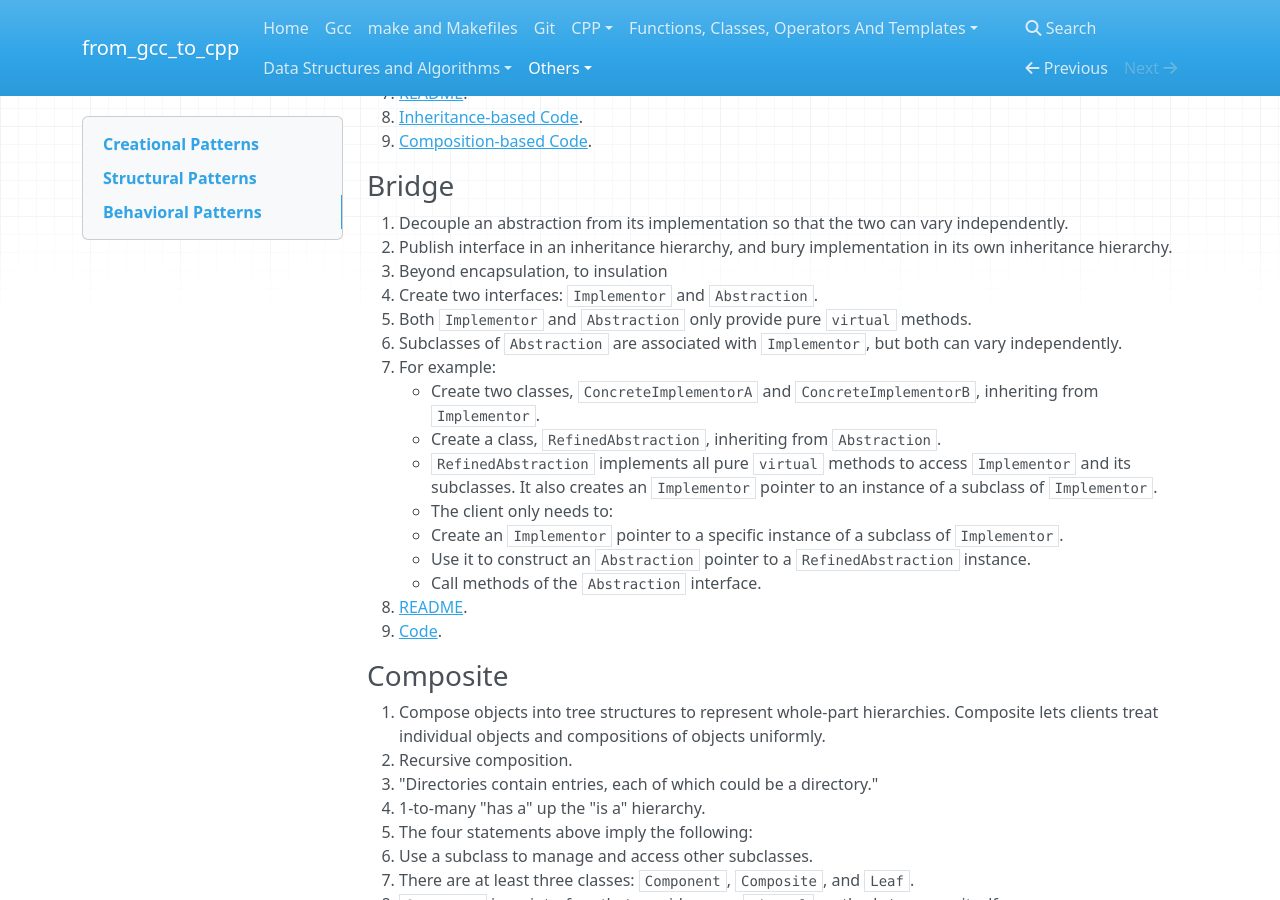
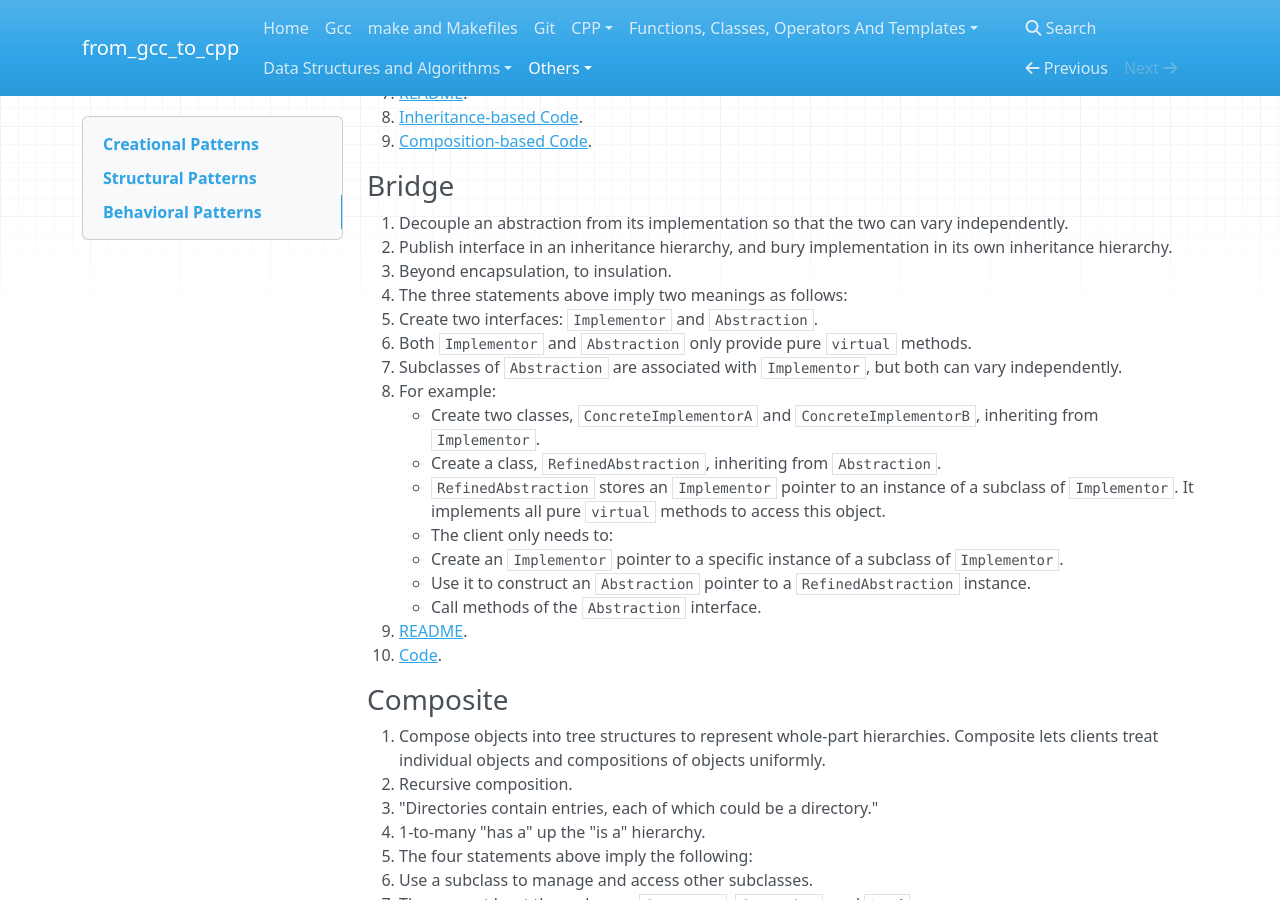
Before and after one commit to 0BananaBig0/from_gcc_to_cpp, an MkDocs documentation site: the page built from docs/DesignPatterns.md, in a window 1280 px wide and 900 px high, scrolled down 3622 px. Built offline with MkDocs 1.6.1, drawn with Linux system fonts in a browser that asks for light colours; nearby versions of some CDN libraries; some of the changed text lies outside the part shown.

Commit message:
supplement and correct the content on Bridge design pattern

```diff
--- a/docs/DesignPatterns.md
+++ b/docs/DesignPatterns.md
@@ -170,7 +170,8 @@
 1. Decouple an abstraction from its implementation so that the two can vary independently.
 2. Publish interface in an inheritance hierarchy, and bury implementation in its own inheritance
    hierarchy.
-3. Beyond encapsulation, to insulation
+3. Beyond encapsulation, to insulation.
+4. The three statements above imply two meanings as follows:
    - Create two interfaces: `Implementor` and `Abstraction`.
    - Both `Implementor` and `Abstraction` only provide pure `virtual` methods.
    - Subclasses of `Abstraction` are associated with `Implementor`, but both can vary independently.
@@ -178,15 +179,14 @@
      - Create two classes, `ConcreteImplementorA` and `ConcreteImplementorB`, inheriting from
        `Implementor`.
      - Create a class, `RefinedAbstraction`, inheriting from `Abstraction`.
-     - `RefinedAbstraction` implements all pure `virtual` methods to access `Implementor` and its
-       subclasses. It also creates an `Implementor` pointer to an instance of a subclass of
-       `Implementor`.
+     - `RefinedAbstraction` stores an `Implementor` pointer to an instance of a subclass of
+       `Implementor`. It implements all pure `virtual` methods to access this object.
      - The client only needs to:
        - Create an `Implementor` pointer to a specific instance of a subclass of `Implementor`.
        - Use it to construct an `Abstraction` pointer to a `RefinedAbstraction` instance.
        - Call methods of the `Abstraction` interface.
-4. [README](https://gitee.com/banana33/design-patterns-cpp/tree/master/bridge).
-5. [Code](https://gitee.com/banana33/design-patterns-cpp/blob/master/bridge/Bridge.cpp).
+5. [README](https://gitee.com/banana33/design-patterns-cpp/tree/master/bridge).
+6. [Code](https://gitee.com/banana33/design-patterns-cpp/blob/master/bridge/Bridge.cpp).
 
 ### Composite
 
@@ -283,8 +283,8 @@
 2. Use an extra level of indirection to support distributed, controlled, or intelligent access.
 3. Add a wrapper and delegation to protect the real component from undue complexity.
 4. The three statements above imply the following:
-   - Create a Proxy object that holds a pointer to the RealSubject object and provides methods to
-     access and manage it.
+   - Create a `Proxy` object that holds a pointer to the `RealSubject` object and provides methods
+     to access and manage it.
 5. [README](https://gitee.com/banana33/design-patterns-cpp/tree/master/proxy).
 6. [Code](https://gitee.com/banana33/design-patterns-cpp/blob/master/proxy/Proxy.cpp).
 
```
